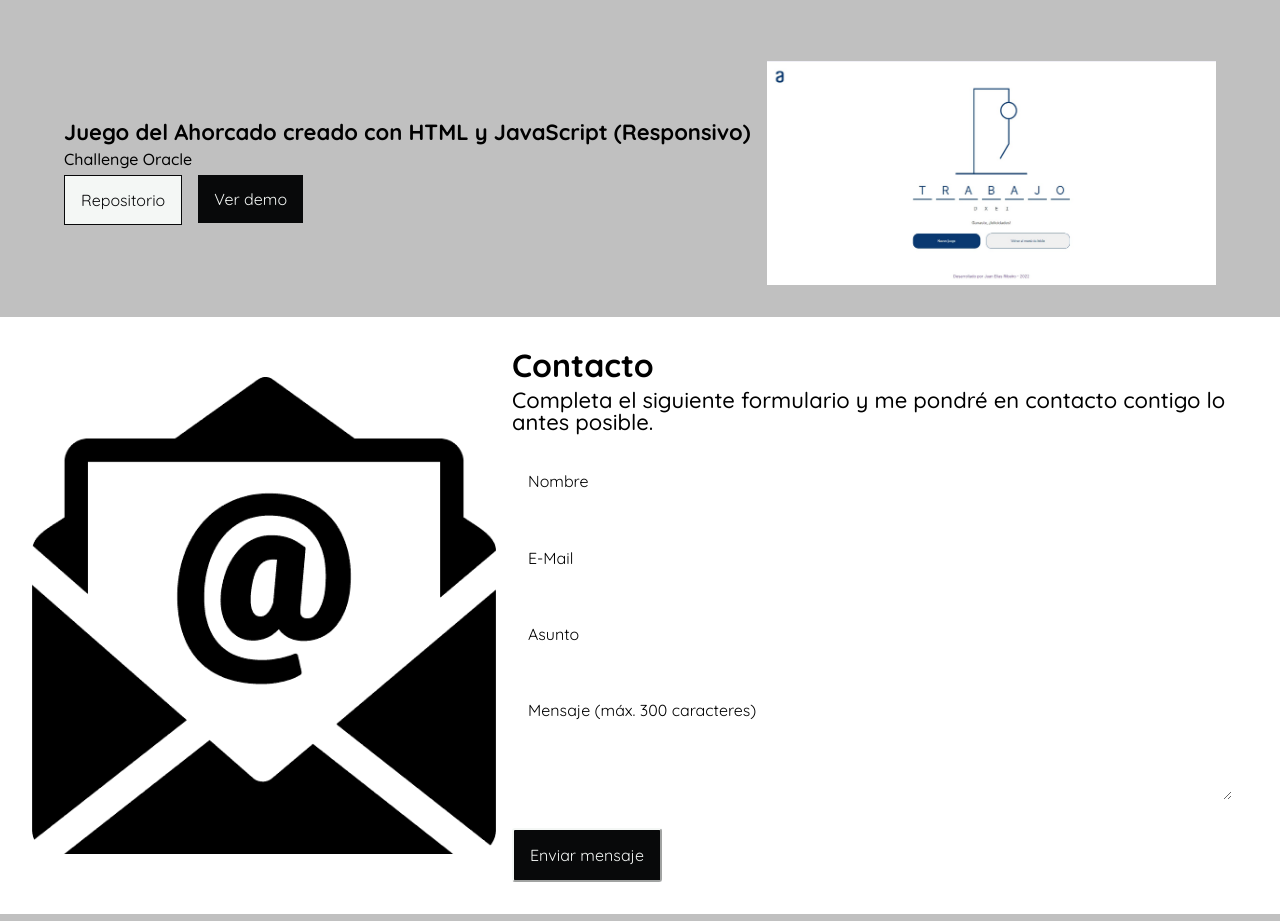
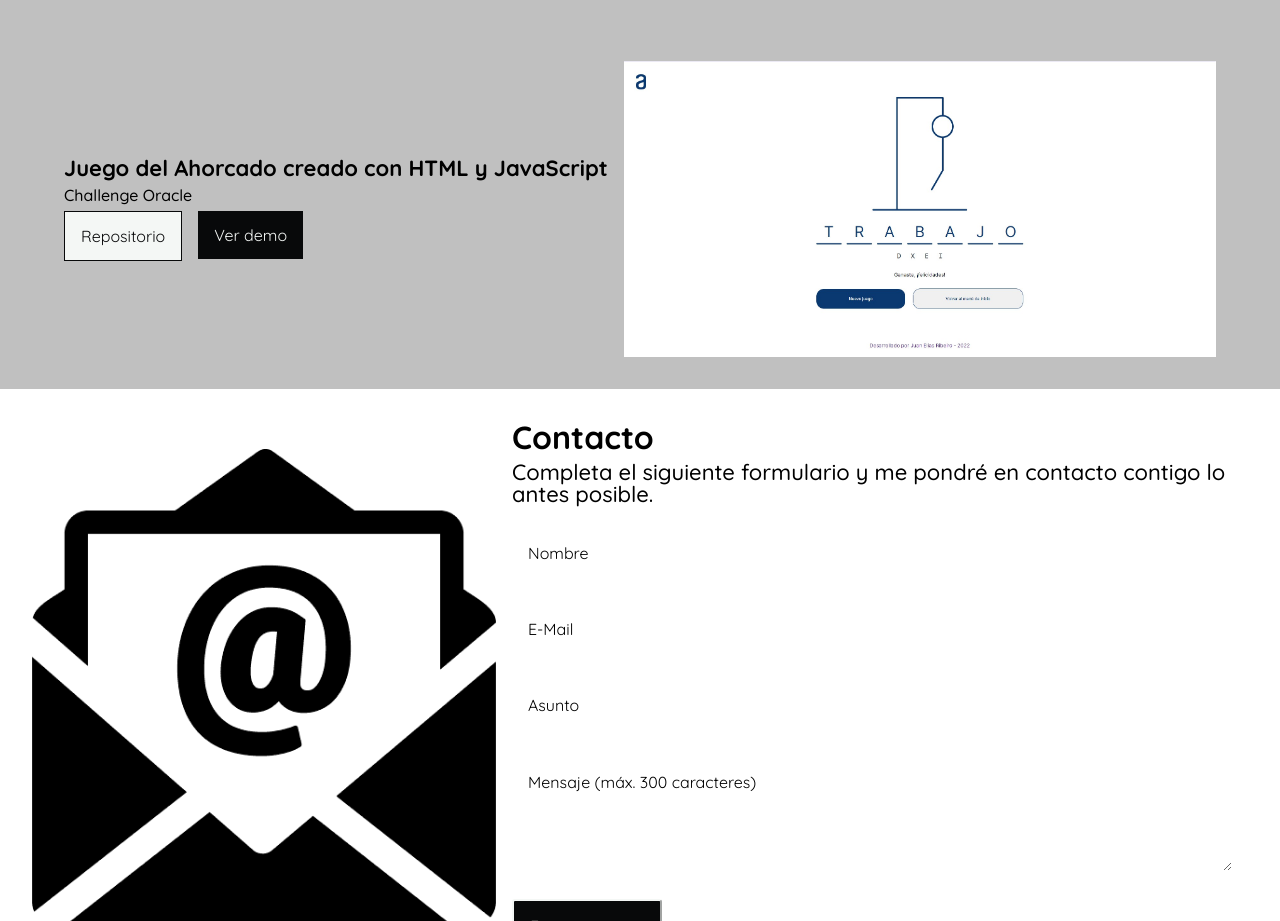
Before and after one commit to Juan-Ribeiro/Portafolio, a plain HTML site: page index.html in a window 1280 px wide. Shown: the part 2507-3428 px from the top of the page. Drawn offline with Linux system fonts and the light colour scheme.

Commit message:
Update index.html

```diff
--- a/index.html
+++ b/index.html
@@ -175,7 +175,7 @@
                 <img src="img/screenshot_ahorcado.jpg" alt="Juego del ahorcado" class="experiencia__imagen">
                 <article class="experiencia__informacion">
                     <h3 class="experiencia__informacion__descripcion subtitulo">Juego del Ahorcado creado con HTML y
-                        JavaScript (Responsivo)</h3>
+                        JavaScript</h3>
                     <h4 class="experiencia__informacion__origen texto">Challenge Oracle</h4>
                     <div class="experiencia__informacion__botones">
                         <a href="https://github.com/Juan-Ribeiro/Juego-del-Ahorcado/" class="boton-repositorio boton">Repositorio</a>
```
